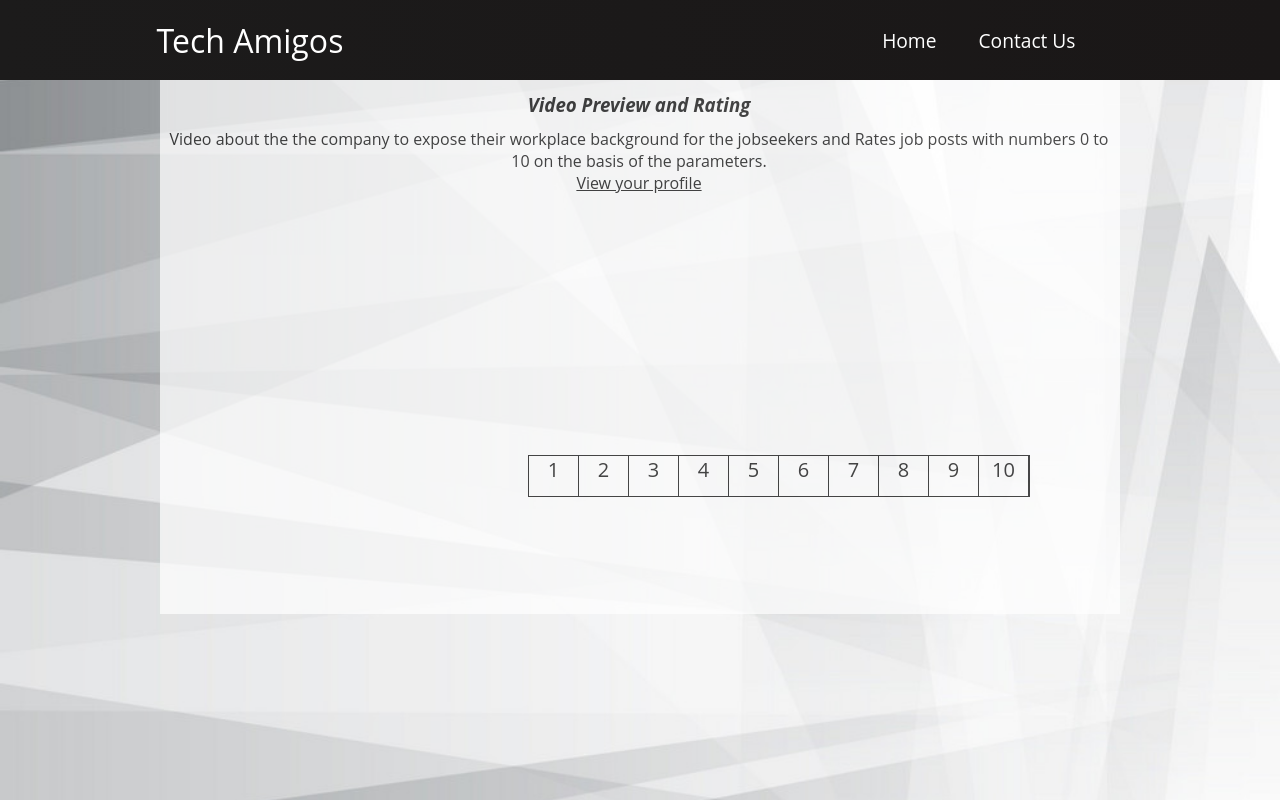
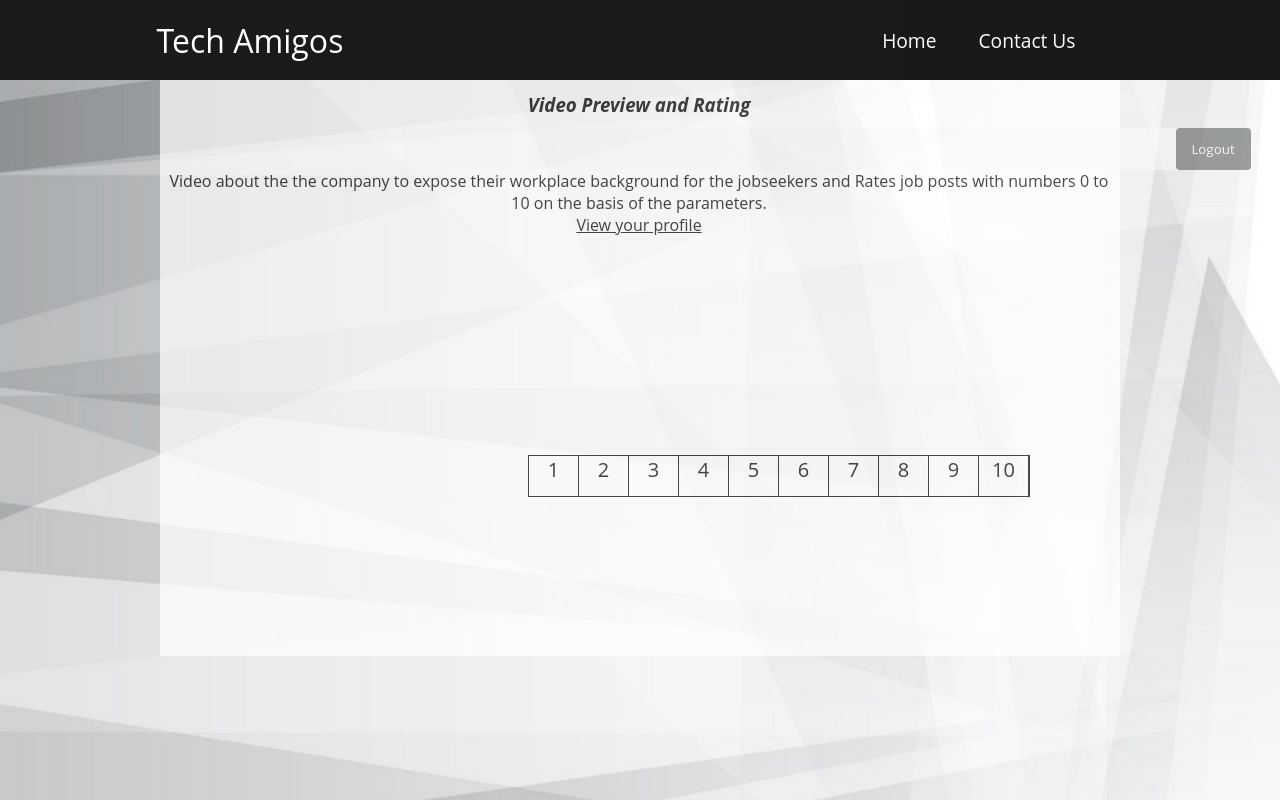
Before and after one commit to Fake-Job-Detection/FJD, a React (Create React App) app in the folder frontend/: page /ComPreview in a window 1280 px wide. Built offline with nearby package versions, Linux system fonts and the light colour scheme.

Commit message:
few changes

```diff
--- a/frontend/src/components/pages/ComPreview.css
+++ b/frontend/src/components/pages/ComPreview.css
@@ -50,3 +50,18 @@
 {
      background: transparent;
 }
+
+.signout{
+    text-align: center;
+    background-color:rgb(252, 252, 252);
+    opacity:1.2;
+    color: black;
+    margin: auto;
+    width: 850px;
+}
+.signout form {
+        text-align: right;
+    }
+    .signout input {
+        width: 75px;
+    }
--- a/frontend/src/components/pages/ComPreview.js
+++ b/frontend/src/components/pages/ComPreview.js
@@ -12,6 +12,13 @@ export default function ComPreview() {
     <br/>
       <br/>
       </tr>
+      <div className="main">
+      <div className="signout">
+            <form action="http://localhost:3000/Company">
+				<input    type="submit" value="Logout"  />
+			</form>
+      </div>
+        </div>
 
       <p>Video about the the company to expose their workplace background for the
           jobseekers and Rates job posts with numbers 0 to 10 on the basis of the parameters.</p>
```
